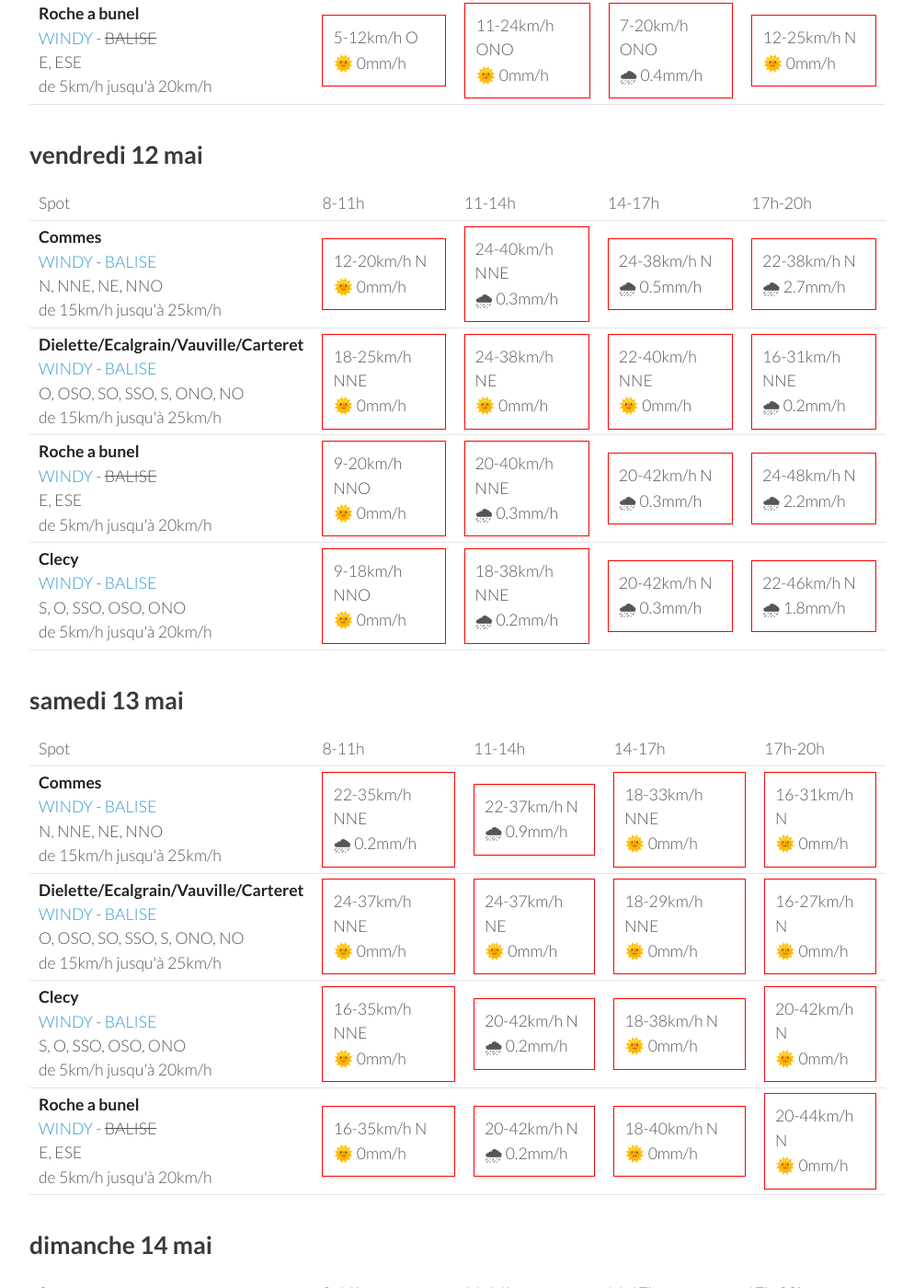
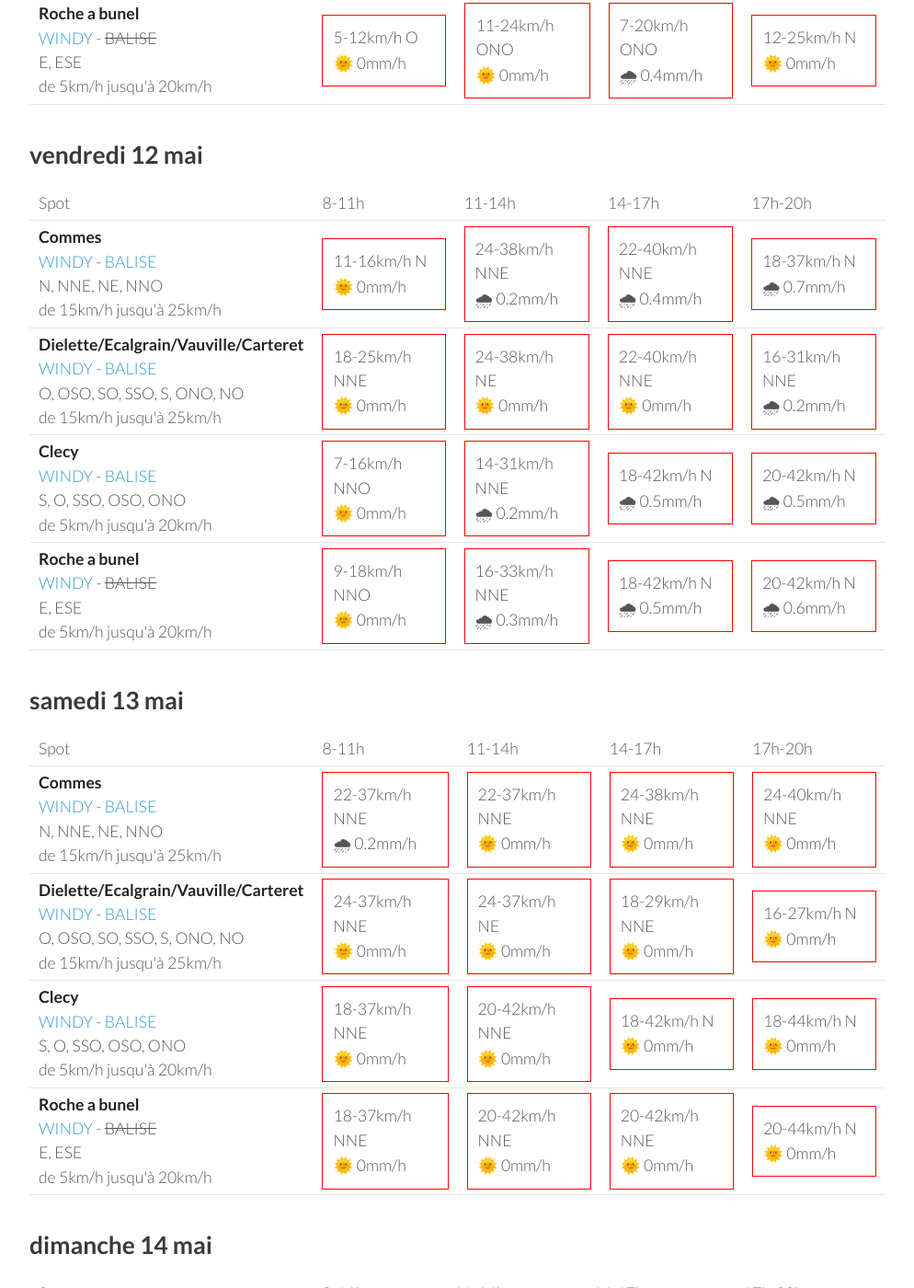
Before and after one commit to parapente-dans-le-nord/parapente-dans-le-nord.github.io, a Jekyll site: the page built from normandie.markdown, in a window 1280 px wide and 1400 px high, scrolled down 1312 px. Shown: the whole window at 92% size, without its empty margins (26-1020 px from the left). Built offline with Jekyll 4.4.1, drawn with Linux system fonts in a browser that asks for light colours; some of the changed text lies outside the part shown.

Commit message:
update index.markdown

```diff
--- a/normandie.markdown
+++ b/normandie.markdown
@@ -136,10 +136,10 @@ page mise à jour le mercredi 10 mai 06:46
 <tr>
         <td><strong>Commes</strong><br><a href="https://windy.com/49.346/-0.726?48.936,-0.726,8">WINDY</a> - <span class=""><a href="http://www.balisemeteo.com/balise.php?idBalise=158">BALISE</a> </span><br> <span class="vent-favorable">N, NNE, NE, NNO</span><br><span class="force-vent">de 15km/h jusqu'à 25km/h</span> </td>
 
-            <td><div class="not-flyable"><p>12-20km/h N</p><p>🌞 0mm/h</p></div></td>
-            <td><div class="not-flyable"><p>24-40km/h NNE</p><p>🌧 0.3mm/h</p></div></td>
-            <td><div class="not-flyable"><p>24-38km/h N</p><p>🌧 0.5mm/h</p></div></td>
-            <td><div class="not-flyable"><p>22-38km/h N</p><p>🌧 2.7mm/h</p></div></td>
+            <td><div class="not-flyable"><p>11-16km/h N</p><p>🌞 0mm/h</p></div></td>
+            <td><div class="not-flyable"><p>24-38km/h NNE</p><p>🌧 0.2mm/h</p></div></td>
+            <td><div class="not-flyable"><p>22-40km/h NNE</p><p>🌧 0.4mm/h</p></div></td>
+            <td><div class="not-flyable"><p>18-37km/h N</p><p>🌧 0.7mm/h</p></div></td>
 
 
     </tr>
@@ -154,22 +154,22 @@ page mise à jour le mercredi 10 mai 06:46
 
     </tr>
 <tr>
-        <td><strong>Roche a bunel</strong><br><a href="https://windy.com/48.993/-0.499?48.580,-0.499,8">WINDY</a> - <span class="no-balise"> BALISE </span><br> <span class="vent-favorable">E, ESE</span><br><span class="force-vent">de 5km/h jusqu'à 20km/h</span> </td>
+        <td><strong>Clecy</strong><br><a href="https://windy.com/48.929/-0.470?48.516,-0.470,8">WINDY</a> - <span class=""><a href="http://www.balisemeteo.com/balise.php?idBalise=122">BALISE</a> </span><br> <span class="vent-favorable">S, O, SSO, OSO, ONO</span><br><span class="force-vent">de 5km/h jusqu'à 20km/h</span> </td>
 
-            <td><div class="not-flyable"><p>9-20km/h NNO</p><p>🌞 0mm/h</p></div></td>
-            <td><div class="not-flyable"><p>20-40km/h NNE</p><p>🌧 0.3mm/h</p></div></td>
-            <td><div class="not-flyable"><p>20-42km/h N</p><p>🌧 0.3mm/h</p></div></td>
-            <td><div class="not-flyable"><p>24-48km/h N</p><p>🌧 2.2mm/h</p></div></td>
+            <td><div class="not-flyable"><p>7-16km/h NNO</p><p>🌞 0mm/h</p></div></td>
+            <td><div class="not-flyable"><p>14-31km/h NNE</p><p>🌧 0.2mm/h</p></div></td>
+            <td><div class="not-flyable"><p>18-42km/h N</p><p>🌧 0.5mm/h</p></div></td>
+            <td><div class="not-flyable"><p>20-42km/h N</p><p>🌧 0.5mm/h</p></div></td>
 
 
     </tr>
 <tr>
-        <td><strong>Clecy</strong><br><a href="https://windy.com/48.929/-0.470?48.516,-0.470,8">WINDY</a> - <span class=""><a href="http://www.balisemeteo.com/balise.php?idBalise=122">BALISE</a> </span><br> <span class="vent-favorable">S, O, SSO, OSO, ONO</span><br><span class="force-vent">de 5km/h jusqu'à 20km/h</span> </td>
+        <td><strong>Roche a bunel</strong><br><a href="https://windy.com/48.993/-0.499?48.580,-0.499,8">WINDY</a> - <span class="no-balise"> BALISE </span><br> <span class="vent-favorable">E, ESE</span><br><span class="force-vent">de 5km/h jusqu'à 20km/h</span> </td>
 
             <td><div class="not-flyable"><p>9-18km/h NNO</p><p>🌞 0mm/h</p></div></td>
-            <td><div class="not-flyable"><p>18-38km/h NNE</p><p>🌧 0.2mm/h</p></div></td>
-            <td><div class="not-flyable"><p>20-42km/h N</p><p>🌧 0.3mm/h</p></div></td>
-            <td><div class="not-flyable"><p>22-46km/h N</p><p>🌧 1.8mm/h</p></div></td>
+            <td><div class="not-flyable"><p>16-33km/h NNE</p><p>🌧 0.3mm/h</p></div></td>
+            <td><div class="not-flyable"><p>18-42km/h N</p><p>🌧 0.5mm/h</p></div></td>
+            <td><div class="not-flyable"><p>20-42km/h N</p><p>🌧 0.6mm/h</p></div></td>
 
 
     </tr>
@@ -192,10 +192,10 @@ page mise à jour le mercredi 10 mai 06:46
 <tr>
         <td><strong>Commes</strong><br><a href="https://windy.com/49.346/-0.726?48.936,-0.726,8">WINDY</a> - <span class=""><a href="http://www.balisemeteo.com/balise.php?idBalise=158">BALISE</a> </span><br> <span class="vent-favorable">N, NNE, NE, NNO</span><br><span class="force-vent">de 15km/h jusqu'à 25km/h</span> </td>
 
-            <td><div class="not-flyable"><p>22-35km/h NNE</p><p>🌧 0.2mm/h</p></div></td>
-            <td><div class="not-flyable"><p>22-37km/h N</p><p>🌧 0.9mm/h</p></div></td>
-            <td><div class="not-flyable"><p>18-33km/h NNE</p><p>🌞 0mm/h</p></div></td>
-            <td><div class="not-flyable"><p>16-31km/h N</p><p>🌞 0mm/h</p></div></td>
+            <td><div class="not-flyable"><p>22-37km/h NNE</p><p>🌧 0.2mm/h</p></div></td>
+            <td><div class="not-flyable"><p>22-37km/h NNE</p><p>🌞 0mm/h</p></div></td>
+            <td><div class="not-flyable"><p>24-38km/h NNE</p><p>🌞 0mm/h</p></div></td>
+            <td><div class="not-flyable"><p>24-40km/h NNE</p><p>🌞 0mm/h</p></div></td>
 
 
     </tr>
@@ -212,19 +212,19 @@ page mise à jour le mercredi 10 mai 06:46
 <tr>
         <td><strong>Clecy</strong><br><a href="https://windy.com/48.929/-0.470?48.516,-0.470,8">WINDY</a> - <span class=""><a href="http://www.balisemeteo.com/balise.php?idBalise=122">BALISE</a> </span><br> <span class="vent-favorable">S, O, SSO, OSO, ONO</span><br><span class="force-vent">de 5km/h jusqu'à 20km/h</span> </td>
 
-            <td><div class="not-flyable"><p>16-35km/h NNE</p><p>🌞 0mm/h</p></div></td>
-            <td><div class="not-flyable"><p>20-42km/h N</p><p>🌧 0.2mm/h</p></div></td>
-            <td><div class="not-flyable"><p>18-38km/h N</p><p>🌞 0mm/h</p></div></td>
-            <td><div class="not-flyable"><p>20-42km/h N</p><p>🌞 0mm/h</p></div></td>
+            <td><div class="not-flyable"><p>18-37km/h NNE</p><p>🌞 0mm/h</p></div></td>
+            <td><div class="not-flyable"><p>20-42km/h NNE</p><p>🌞 0mm/h</p></div></td>
+            <td><div class="not-flyable"><p>18-42km/h N</p><p>🌞 0mm/h</p></div></td>
+            <td><div class="not-flyable"><p>18-44km/h N</p><p>🌞 0mm/h</p></div></td>
 
 
     </tr>
 <tr>
         <td><strong>Roche a bunel</strong><br><a href="https://windy.com/48.993/-0.499?48.580,-0.499,8">WINDY</a> - <span class="no-balise"> BALISE </span><br> <span class="vent-favorable">E, ESE</span><br><span class="force-vent">de 5km/h jusqu'à 20km/h</span> </td>
 
-            <td><div class="not-flyable"><p>16-35km/h N</p><p>🌞 0mm/h</p></div></td>
-            <td><div class="not-flyable"><p>20-42km/h N</p><p>🌧 0.2mm/h</p></div></td>
-            <td><div class="not-flyable"><p>18-40km/h N</p><p>🌞 0mm/h</p></div></td>
+            <td><div class="not-flyable"><p>18-37km/h NNE</p><p>🌞 0mm/h</p></div></td>
+            <td><div class="not-flyable"><p>20-42km/h NNE</p><p>🌞 0mm/h</p></div></td>
+            <td><div class="not-flyable"><p>20-42km/h NNE</p><p>🌞 0mm/h</p></div></td>
             <td><div class="not-flyable"><p>20-44km/h N</p><p>🌞 0mm/h</p></div></td>
 
 
@@ -248,10 +248,10 @@ page mise à jour le mercredi 10 mai 06:46
 <tr>
         <td><strong>Commes</strong><br><a href="https://windy.com/49.346/-0.726?48.936,-0.726,8">WINDY</a> - <span class=""><a href="http://www.balisemeteo.com/balise.php?idBalise=158">BALISE</a> </span><br> <span class="vent-favorable">N, NNE, NE, NNO</span><br><span class="force-vent">de 15km/h jusqu'à 25km/h</span> </td>
 
-            <td><div class="not-flyable"><p>7-12km/h NNO</p><p>🌞 0mm/h</p></div></td>
-            <td><div class="not-flyable"><p>9-18km/h NNO</p><p>🌞 0mm/h</p></div></td>
-            <td><div class="not-flyable"><p>9-20km/h N</p><p>🌞 0mm/h</p></div></td>
-            <td><div class="not-flyable"><p>9-18km/h NNO</p><p>🌞 0mm/h</p></div></td>
+            <td><div class="not-flyable"><p>16-27km/h N</p><p>🌞 0mm/h</p></div></td>
+            <td><div class="not-flyable"><p>16-27km/h N</p><p>🌞 0mm/h</p></div></td>
+            <td><div class="not-flyable"><p>12-27km/h NNO</p><p>🌞 0mm/h</p></div></td>
+            <td><div class="not-flyable"><p>16-29km/h NNO</p><p>🌞 0mm/h</p></div></td>
 
 
     </tr>
@@ -266,22 +266,22 @@ page mise à jour le mercredi 10 mai 06:46
 
     </tr>
 <tr>
-        <td><strong>Clecy</strong><br><a href="https://windy.com/48.929/-0.470?48.516,-0.470,8">WINDY</a> - <span class=""><a href="http://www.balisemeteo.com/balise.php?idBalise=122">BALISE</a> </span><br> <span class="vent-favorable">S, O, SSO, OSO, ONO</span><br><span class="force-vent">de 5km/h jusqu'à 20km/h</span> </td>
+        <td><strong>Roche a bunel</strong><br><a href="https://windy.com/48.993/-0.499?48.580,-0.499,8">WINDY</a> - <span class="no-balise"> BALISE </span><br> <span class="vent-favorable">E, ESE</span><br><span class="force-vent">de 5km/h jusqu'à 20km/h</span> </td>
 
-            <td><div class="not-flyable"><p>7-18km/h NNO</p><p>🌞 0mm/h</p></div></td>
-            <td><div class="not-flyable"><p>12-27km/h N</p><p>🌧 0.2mm/h</p></div></td>
-            <td><div class="not-flyable"><p>11-27km/h N</p><p>🌞 0mm/h</p></div></td>
-            <td><div class="not-flyable"><p>12-29km/h NNO</p><p>🌞 0mm/h</p></div></td>
+            <td><div class="not-flyable"><p>14-29km/h N</p><p>🌞 0mm/h</p></div></td>
+            <td><div class="not-flyable"><p>14-35km/h N</p><p>🌞 0mm/h</p></div></td>
+            <td><div class="not-flyable"><p>14-33km/h N</p><p>🌞 0mm/h</p></div></td>
+            <td><div class="not-flyable"><p>16-38km/h NNO</p><p>🌞 0mm/h</p></div></td>
 
 
     </tr>
 <tr>
-        <td><strong>Roche a bunel</strong><br><a href="https://windy.com/48.993/-0.499?48.580,-0.499,8">WINDY</a> - <span class="no-balise"> BALISE </span><br> <span class="vent-favorable">E, ESE</span><br><span class="force-vent">de 5km/h jusqu'à 20km/h</span> </td>
+        <td><strong>Clecy</strong><br><a href="https://windy.com/48.929/-0.470?48.516,-0.470,8">WINDY</a> - <span class=""><a href="http://www.balisemeteo.com/balise.php?idBalise=122">BALISE</a> </span><br> <span class="vent-favorable">S, O, SSO, OSO, ONO</span><br><span class="force-vent">de 5km/h jusqu'à 20km/h</span> </td>
 
-            <td><div class="not-flyable"><p>9-18km/h NNO</p><p>🌞 0mm/h</p></div></td>
-            <td><div class="not-flyable"><p>12-27km/h N</p><p>🌧 0.2mm/h</p></div></td>
-            <td><div class="not-flyable"><p>11-27km/h N</p><p>🌞 0mm/h</p></div></td>
-            <td><div class="not-flyable"><p>12-29km/h NNO</p><p>🌞 0mm/h</p></div></td>
+            <td><div class="not-flyable"><p>14-29km/h N</p><p>🌞 0mm/h</p></div></td>
+            <td><div class="not-flyable"><p>14-35km/h N</p><p>🌞 0mm/h</p></div></td>
+            <td><div class="not-flyable"><p>14-33km/h N</p><p>🌞 0mm/h</p></div></td>
+            <td><div class="not-flyable"><p>18-38km/h N</p><p>🌧 0.2mm/h</p></div></td>
 
 
     </tr>
@@ -289,3 +289,49 @@ page mise à jour le mercredi 10 mai 06:46
 </tbody>
 </table>
 {:/}
+## lundi 15 mai
+
+{::nomarkdown}
+<table>
+  <tbody>
+    <tr>
+      <td>Spot</td>
+      <td>8-11h</td>
+      <td>11-14h</td>
+      <td>14-17h</td>
+      <td>17h-20h</td>
+    </tr>
+<tr>
+        <td><strong>Clecy</strong><br><a href="https://windy.com/48.929/-0.470?48.516,-0.470,8">WINDY</a> - <span class=""><a href="http://www.balisemeteo.com/balise.php?idBalise=122">BALISE</a> </span><br> <span class="vent-favorable">S, O, SSO, OSO, ONO</span><br><span class="force-vent">de 5km/h jusqu'à 20km/h</span> </td>
+
+            <td><div class="flyable"><p>7-18km/h ONO</p><p>🌞 0mm/h</p></div></td>
+            <td><div class="not-flyable"><p>7-22km/h NNO</p><p>🌞 0mm/h</p></div></td>
+            <td><div class="not-flyable"><p>11-29km/h NNO</p><p>🌧 1mm/h</p></div></td>
+            <td><div class="not-flyable"><p>14-33km/h N</p><p>🌞 0mm/h</p></div></td>
+
+
+    </tr>
+<tr>
+        <td><strong>Commes</strong><br><a href="https://windy.com/49.346/-0.726?48.936,-0.726,8">WINDY</a> - <span class=""><a href="http://www.balisemeteo.com/balise.php?idBalise=158">BALISE</a> </span><br> <span class="vent-favorable">N, NNE, NE, NNO</span><br><span class="force-vent">de 15km/h jusqu'à 25km/h</span> </td>
+
+            <td><div class="not-flyable"><p>9-16km/h ONO</p><p>🌞 0mm/h</p></div></td>
+            <td><div class="not-flyable"><p>9-20km/h NO</p><p>🌞 0mm/h</p></div></td>
+            <td><div class="not-flyable"><p>16-27km/h NNO</p><p>🌞 0mm/h</p></div></td>
+            <td><div class="not-flyable"><p>14-29km/h NNO</p><p>🌞 0mm/h</p></div></td>
+
+
+    </tr>
+<tr>
+        <td><strong>Roche a bunel</strong><br><a href="https://windy.com/48.993/-0.499?48.580,-0.499,8">WINDY</a> - <span class="no-balise"> BALISE </span><br> <span class="vent-favorable">E, ESE</span><br><span class="force-vent">de 5km/h jusqu'à 20km/h</span> </td>
+
+            <td><div class="not-flyable"><p>9-20km/h ONO</p><p>🌞 0mm/h</p></div></td>
+            <td><div class="not-flyable"><p>7-22km/h NNO</p><p>🌧 0.2mm/h</p></div></td>
+            <td><div class="not-flyable"><p>11-29km/h NNO</p><p>🌧 0.8mm/h</p></div></td>
+            <td><div class="not-flyable"><p>16-35km/h N</p><p>🌞 0mm/h</p></div></td>
+
+
+    </tr>
+
+</tbody>
+</table>
+{:/}
```
Also changed, not shown: other parts of normandie.markdown (+1 -1 lines).
